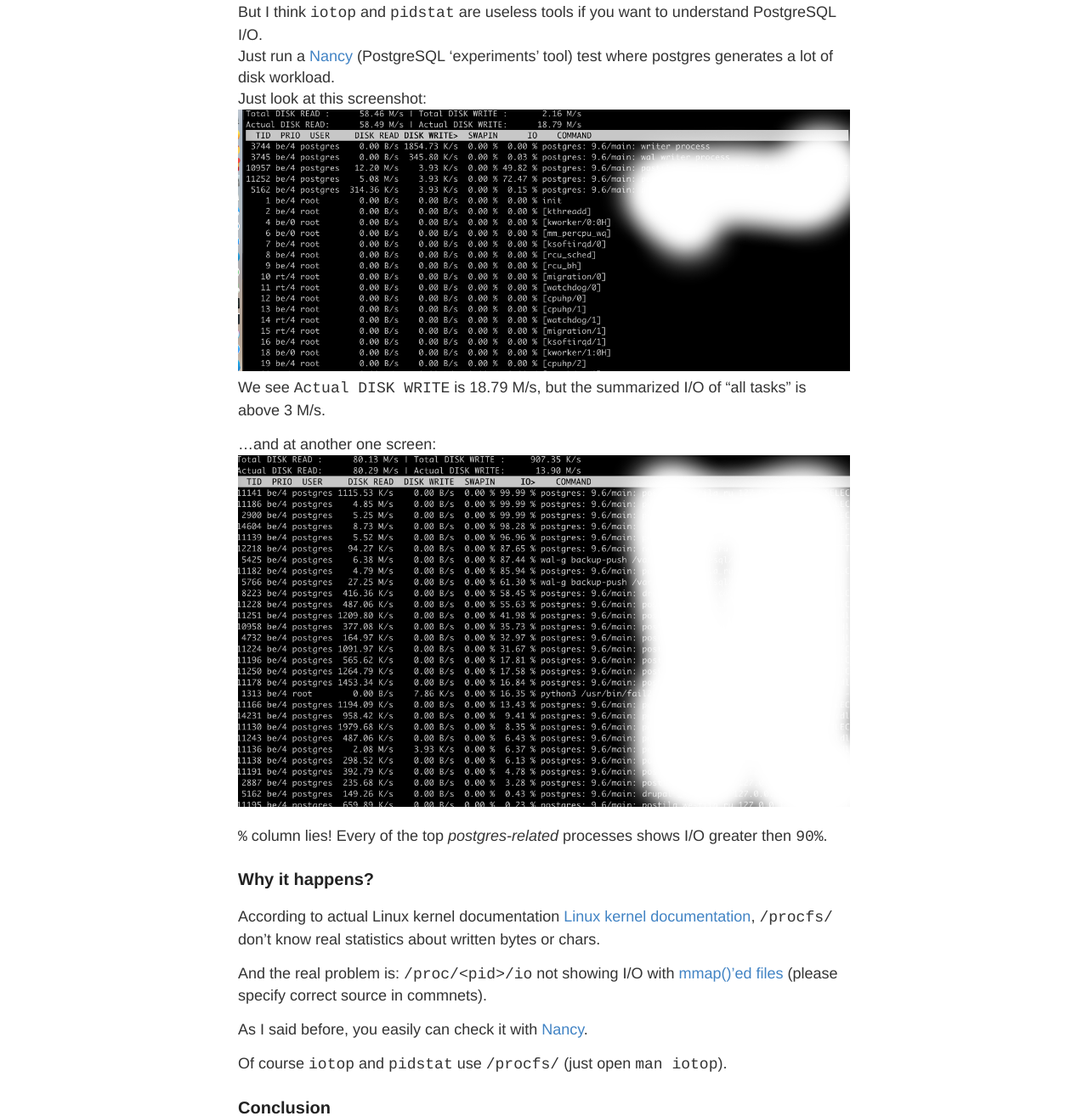
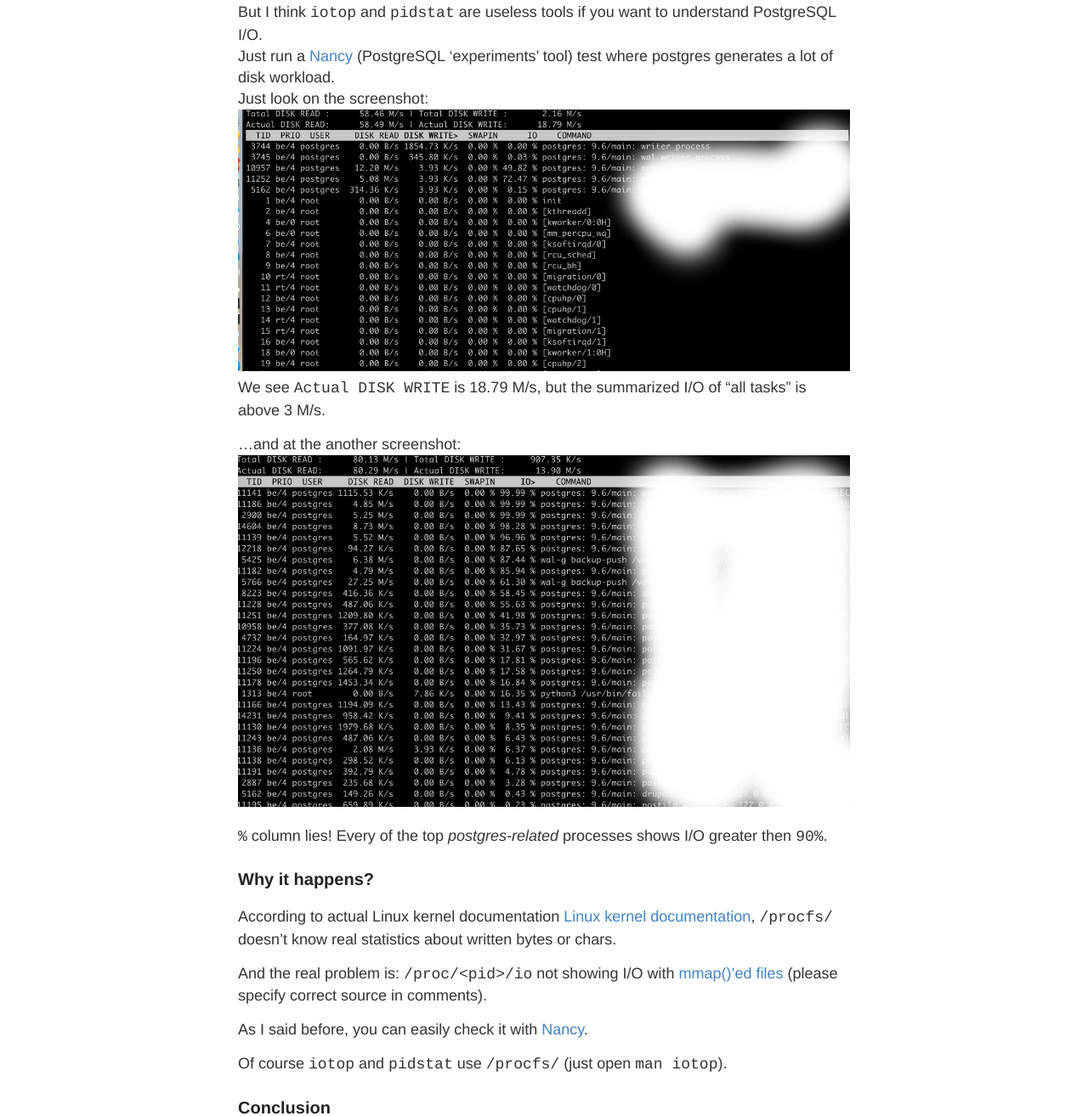
Before and after one commit to Nastradamus/nastradamus.github.io, a Jekyll site: the page built from _posts/2019-1-15-iotop.md, in a window 1280 px wide. Shown: the part 294-1608 px from the top of the page at 85% size. Built offline with Jekyll 4.4.1, drawn with Linux system fonts in a browser that asks for light colours; comment, search, counter and statistics services are not loaded.

Commit message:
Update 2019-1-15-iotop.md

```diff
--- a/_posts/2019-1-15-iotop.md
+++ b/_posts/2019-1-15-iotop.md
@@ -6,22 +6,22 @@ title: "iotop and PostgreSQL (lie story)"
 I see a lot of PostgreSQL articles with `iotop` screenshots.
 But I think `iotop` and `pidstat` are useless tools if you want to understand PostgreSQL I/O.
 Just run a [Nancy](http://gitlab.com/postgres.ai/nancy/) (PostgreSQL 'experiments' tool)  test where postgres generates a lot of disk workload.
-Just look at this screenshot:
+Just look on the screenshot:
 ![iotop megabytes]({{ site.baseurl }}http://nastradamus.github.io/images/iotop/iotop_lie_megabytes.png "iotop megabytes")
 We see `Actual DISK WRITE` is 18.79 M/s, but the summarized I/O of "all tasks" is above 3 M/s.
 
-...and at another one screen:
+...and at the another screenshot:
 ![iotop percents]({{ site.baseurl }}http://nastradamus.github.io/images/iotop/iotop_lie_percent.png "iotop percents")
 
 `%` column lies! Every of the top *postgres-related* processes shows I/O greater then `90%`.
 
 ### Why it happens?
 
-According to actual Linux kernel documentation [Linux kernel documentation](https://git.kernel.org/pub/scm/linux/kernel/git/stable/linux.git/tree/Documentation/filesystems/proc.txt?h=v4.9.150#n1511), `/procfs/` don't know real statistics about written bytes or chars.
+According to actual Linux kernel documentation [Linux kernel documentation](https://git.kernel.org/pub/scm/linux/kernel/git/stable/linux.git/tree/Documentation/filesystems/proc.txt?h=v4.9.150#n1511), `/procfs/` doesn't know real statistics about written bytes or chars.
 
-And the real problem is: `/proc/<pid>/io` not showing I/O with [mmap()'ed files](https://stackoverflow.com/questions/3633286/what-do-the-counters-in-proc-pid-io-mean#comment92260839_3634088) (please specify correct source in commnets).
+And the real problem is: `/proc/<pid>/io` not showing I/O with [mmap()'ed files](https://stackoverflow.com/questions/3633286/what-do-the-counters-in-proc-pid-io-mean#comment92260839_3634088) (please specify correct source in comments).
 
-As I said before, you easily can check it with [Nancy](http://gitlab.com/postgres.ai/nancy/).
+As I said before, you can easily check it with [Nancy](http://gitlab.com/postgres.ai/nancy/).
 
 Of course `iotop` and `pidstat` use `/procfs/` (just open `man iotop`).
 
```
